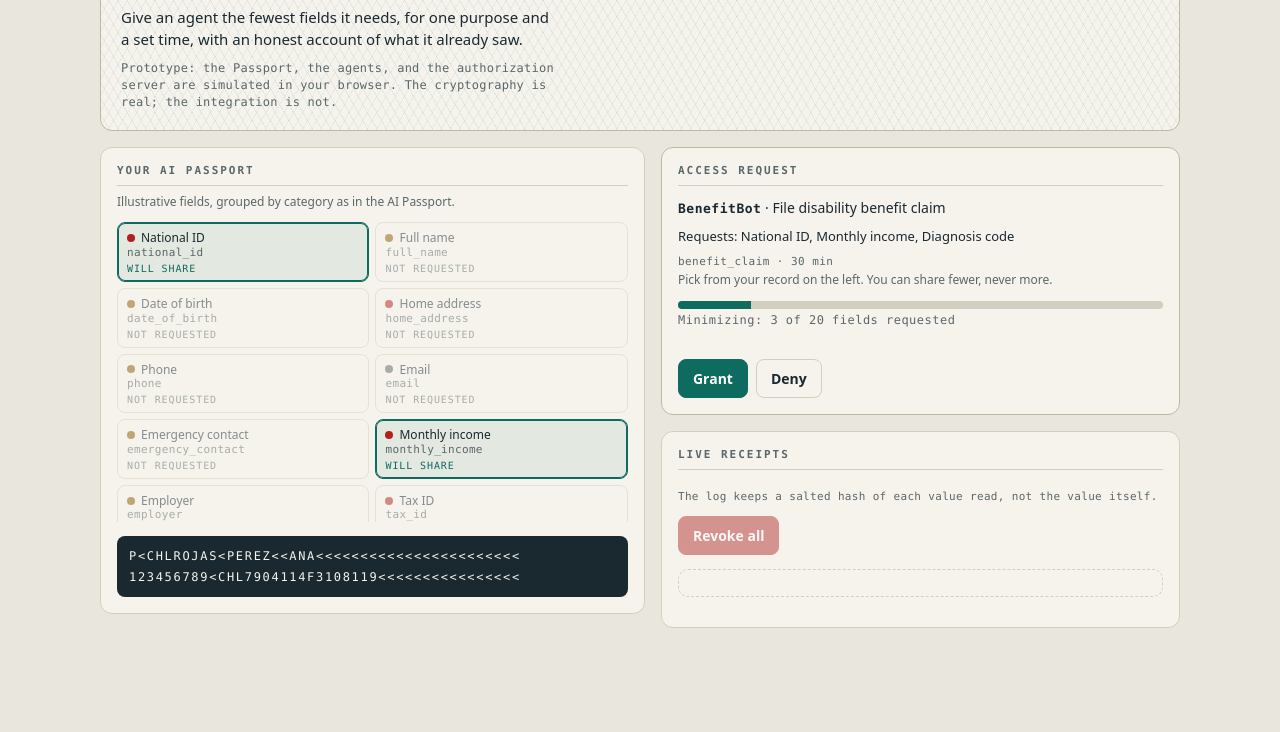
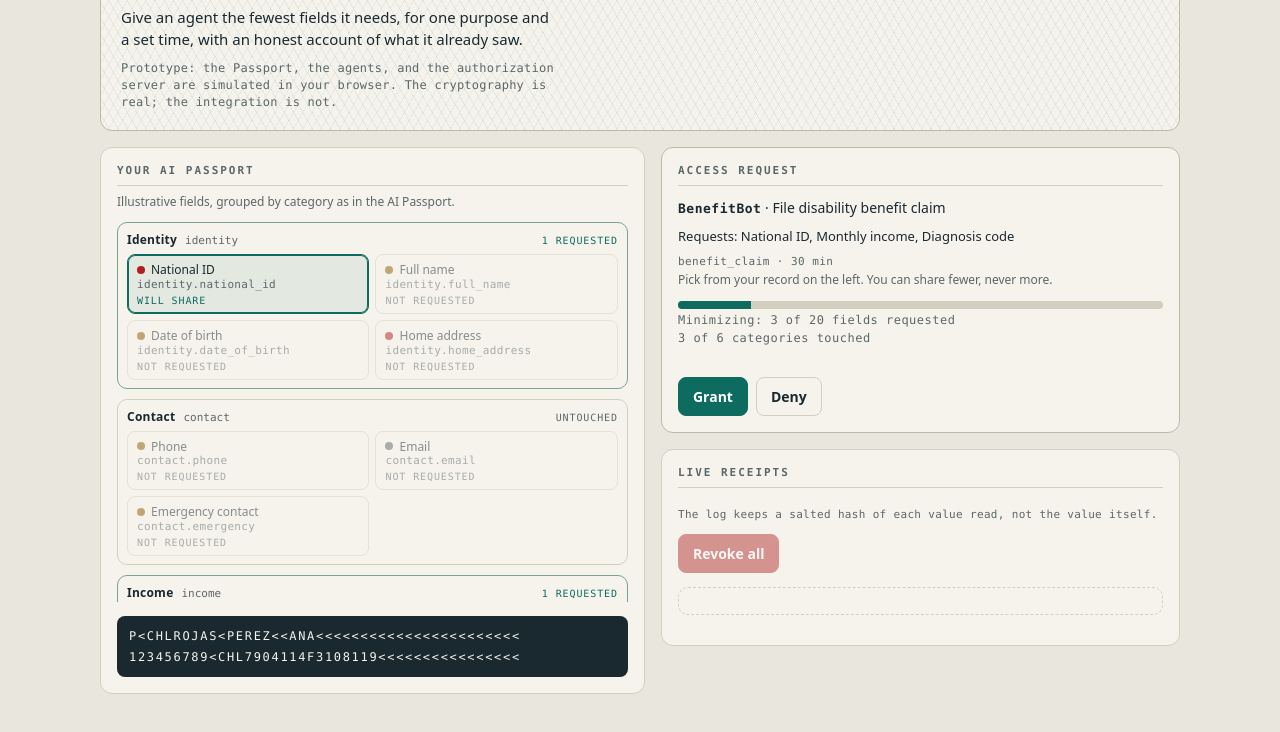
Before and after one commit to fcarvajalbrown/Salvoconducto, a website: page index.html in a window 1280 px wide. Shown: the part 110-842 px from the top of the page. Before the commit the page ends 810 px from the top, so only its background shows below. Drawn offline with Linux system fonts and the light colour scheme.

Commit message:
refactor: nest Passport fields under six categories with dotted scope paths
The demo showed 20 flat field keys while the AI Passport addresses data as
dotted scope paths under nested categories. A judge from Egoist would read the
flat model as not understanding the product.

Fields are now addressed as identity.national_id, income.monthly,
health.diagnosis_code and so on, under six declared categories. The Passport
exposes categories, categoryCount and categoryOf; the panel renders grouped by
category and the minimization meter reports categories touched alongside fields
requested. The nesting and dotted path mirror the published request format; the
categories and field content are ours, chosen for the benefit-claim scenario.

Dotted keys are not valid inside querySelector('#id'), so DOM ids are sanitized
separately from scope keys.

```diff
--- a/index.html
+++ b/index.html
@@ -99,7 +99,15 @@ h1 { font: 800 26px/1 var(--mono); letter-spacing: 0.14em; text-transform: upper
 .reqsummary { margin: 0 0 8px; font: 13px/1.4 var(--sans); display: flex; justify-content: space-between; gap: 10px; flex-wrap: wrap; }
 .reqsummary .reqmeta { color: var(--muted); font: 11px var(--mono); letter-spacing: 0.04em; }
 
-.fields { display: grid; grid-template-columns: 1fr 1fr; gap: 6px; max-height: 300px; overflow: auto; }
+.catalog { max-height: 380px; overflow: auto; display: flex; flex-direction: column; gap: 10px; }
+.catgroup { border: 1px solid var(--line); border-radius: 10px; padding: 8px 9px; }
+.catgroup.touched { border-color: color-mix(in srgb, var(--teal) 45%, var(--line)); }
+.cathead { display: flex; align-items: baseline; gap: 8px; margin-bottom: 6px; }
+.cathead .catname { font: 700 12px var(--sans); letter-spacing: 0.02em; }
+.cathead .catkey { color: var(--muted); font: 11px var(--mono); }
+.cathead .catcount { margin-left: auto; font: 10px var(--mono); letter-spacing: 0.09em; text-transform: uppercase; color: var(--muted); }
+.catgroup.touched .cathead .catcount { color: var(--teal); }
+.fields { display: grid; grid-template-columns: 1fr 1fr; gap: 6px; }
 @media (max-width: 520px) { .fields { grid-template-columns: 1fr; } }
 .field { border: 1px solid var(--line); border-radius: 8px; padding: 7px 9px; }
 .field .frow { display: flex; align-items: center; }
@@ -207,36 +215,64 @@ function stableStringify(v) {
 }
 
 
+const CATEGORIES = [
+  { id: 'identity', label: 'Identity' },
+  { id: 'contact', label: 'Contact' },
+  { id: 'income', label: 'Income' },
+  { id: 'payment', label: 'Payment' },
+  { id: 'health', label: 'Health' },
+  { id: 'schedule', label: 'Schedule' },
+];
+
 const FIELDS = [
-  { key: 'national_id', topic: 'Identity', sensitivity: 'high', label: 'National ID', value: '12.345.678-9' },
-  { key: 'full_name', topic: 'Identity', sensitivity: 'medium', label: 'Full name', value: 'Ana Rojas Pérez' },
-  { key: 'date_of_birth', topic: 'Identity', sensitivity: 'medium', label: 'Date of birth', value: '1979-04-11' },
-  { key: 'home_address', topic: 'Identity', sensitivity: 'high', label: 'Home address', value: 'Av. Grecia 1234, Ñuñoa' },
-  { key: 'phone', topic: 'Contacts', sensitivity: 'medium', label: 'Phone', value: '+56 9 8765 4321' },
-  { key: 'email', topic: 'Contacts', sensitivity: 'low', label: 'Email', value: 'ana.rojas@example.cl' },
-  { key: 'emergency_contact', topic: 'Contacts', sensitivity: 'medium', label: 'Emergency contact', value: 'M. Rojas +56 9 5555 1212' },
-  { key: 'monthly_income', topic: 'Income', sensitivity: 'high', label: 'Monthly income', value: 'CLP 520.000' },
-  { key: 'employer', topic: 'Income', sensitivity: 'medium', label: 'Employer', value: 'Independent' },
-  { key: 'tax_id', topic: 'Income', sensitivity: 'high', label: 'Tax ID', value: '12.345.678-9' },
-  { key: 'bank_account', topic: 'Payment', sensitivity: 'high', label: 'Bank account', value: 'Ch** **** **** 4417' },
-  { key: 'card_last4', topic: 'Payment', sensitivity: 'medium', label: 'Card (last 4)', value: '4417' },
-  { key: 'payment_history', topic: 'Payment', sensitivity: 'high', label: 'Payment history', value: '36 months of transactions' },
-  { key: 'diagnosis_code', topic: 'Health', sensitivity: 'high', label: 'Diagnosis code', value: 'ICD-10 G35' },
-  { key: 'full_medical_history', topic: 'Health', sensitivity: 'high', label: 'Full medical history', value: '14 years of records' },
-  { key: 'medications', topic: 'Health', sensitivity: 'high', label: 'Medications', value: 'ocrelizumab' },
-  { key: 'blood_type', topic: 'Health', sensitivity: 'medium', label: 'Blood type', value: 'O+' },
-  { key: 'disability_percent', topic: 'Health', sensitivity: 'high', label: 'Disability rating', value: '45%' },
-  { key: 'calendar_today', topic: 'Schedule', sensitivity: 'low', label: "Today's calendar", value: '2 events' },
-  { key: 'location', topic: 'Schedule', sensitivity: 'medium', label: 'Location', value: 'Santiago, CL' },
+  { key: 'identity.national_id', sensitivity: 'high', label: 'National ID', value: '12.345.678-9' },
+  { key: 'identity.full_name', sensitivity: 'medium', label: 'Full name', value: 'Ana Rojas Pérez' },
+  { key: 'identity.date_of_birth', sensitivity: 'medium', label: 'Date of birth', value: '1979-04-11' },
+  { key: 'identity.home_address', sensitivity: 'high', label: 'Home address', value: 'Av. Grecia 1234, Ñuñoa' },
+  { key: 'contact.phone', sensitivity: 'medium', label: 'Phone', value: '+56 9 8765 4321' },
+  { key: 'contact.email', sensitivity: 'low', label: 'Email', value: 'ana.rojas@example.cl' },
+  { key: 'contact.emergency', sensitivity: 'medium', label: 'Emergency contact', value: 'M. Rojas +56 9 5555 1212' },
+  { key: 'income.monthly', sensitivity: 'high', label: 'Monthly income', value: 'CLP 520.000' },
+  { key: 'income.employer', sensitivity: 'medium', label: 'Employer', value: 'Independent' },
+  { key: 'income.tax_id', sensitivity: 'high', label: 'Tax ID', value: '12.345.678-9' },
+  { key: 'payment.account', sensitivity: 'high', label: 'Bank account', value: 'Ch** **** **** 4417' },
+  { key: 'payment.card_last4', sensitivity: 'medium', label: 'Card (last 4)', value: '4417' },
+  { key: 'payment.history', sensitivity: 'high', label: 'Payment history', value: '36 months of transactions' },
+  { key: 'health.diagnosis_code', sensitivity: 'high', label: 'Diagnosis code', value: 'ICD-10 G35' },
+  { key: 'health.full_history', sensitivity: 'high', label: 'Full medical history', value: '14 years of records' },
+  { key: 'health.medications', sensitivity: 'high', label: 'Medications', value: 'ocrelizumab' },
+  { key: 'health.blood_type', sensitivity: 'medium', label: 'Blood type', value: 'O+' },
+  { key: 'health.disability_rating', sensitivity: 'high', label: 'Disability rating', value: '45%' },
+  { key: 'schedule.today', sensitivity: 'low', label: "Today's calendar", value: '2 events' },
+  { key: 'schedule.location', sensitivity: 'medium', label: 'Location', value: 'Santiago, CL' },
 ];
+
+const LABELS = new Map(CATEGORIES.map((c) => [c.id, c.label]));
+
+function categoryIdOf(key) {
+  return key.slice(0, key.indexOf('.'));
+}
+
+function decorate(f) {
+  const category = categoryIdOf(f.key);
+  return { ...f, category, categoryLabel: LABELS.get(category) };
+}
 
 function createPassport() {
   const map = new Map(FIELDS.map((f) => [f.key, f]));
   return {
-    list() { return FIELDS.map((f) => ({ ...f })); },
+    list() { return FIELDS.map(decorate); },
     get(key) { return map.get(key)?.value; },
-    meta(key) { const f = map.get(key); return f ? { ...f } : undefined; },
+    meta(key) { const f = map.get(key); return f ? decorate(f) : undefined; },
     count() { return FIELDS.length; },
+    categories() {
+      return CATEGORIES.map((c) => ({
+        ...c,
+        fields: FIELDS.filter((f) => categoryIdOf(f.key) === c.id).map(decorate),
+      }));
+    },
+    categoryCount() { return CATEGORIES.length; },
+    categoryOf(key) { const f = map.get(key); return f ? categoryIdOf(f.key) : undefined; },
   };
 }
 
@@ -371,12 +407,12 @@ function createLedger() {
 const BENEFIT_REQUEST = {
   agent: 'BenefitBot',
   task: 'File disability benefit claim',
-  fields: ['national_id', 'monthly_income', 'diagnosis_code'],
+  fields: ['identity.national_id', 'income.monthly', 'health.diagnosis_code'],
   purpose: 'benefit_claim',
   ttlMs: 30 * 60 * 1000,
 };
 
-const HELPER_OVERASK = { agent: 'HelperBot', field: 'full_medical_history', purpose: 'benefit_claim' };
+const HELPER_OVERASK = { agent: 'HelperBot', field: 'health.full_history', purpose: 'benefit_claim' };
 
 async function createWorld(secretHex) {
   const secret = secretHex ?? randomHex(16);
@@ -416,7 +452,7 @@ async function runScenario(world) {
   }
   const overAsk = await world.broker.read(token, HELPER_OVERASK.field, HELPER_OVERASK.purpose, HELPER_OVERASK.agent);
   world.auth.revoke(token.id);
-  const probe = await world.broker.read(token, 'diagnosis_code', BENEFIT_REQUEST.purpose, BENEFIT_REQUEST.agent);
+  const probe = await world.broker.read(token, 'health.diagnosis_code', BENEFIT_REQUEST.purpose, BENEFIT_REQUEST.agent);
   return {
     grants: [token],
     reads,
@@ -451,6 +487,9 @@ const EN = {
   purpose: 'purpose',
   expiresIn: 'expires in',
   minimization: 'Minimizing: {n} of {total} fields requested',
+  categoriesTouched: '{cats} of {catTotal} categories touched',
+  catAsked: '{n} requested',
+  catUntouched: 'untouched',
   grant: 'Grant',
   editFields: 'Edit fields',
   deny: 'Deny',
@@ -493,6 +532,9 @@ const ES = {
   purpose: 'propósito',
   expiresIn: 'vence en',
   minimization: 'Minimizando: {n} de {total} campos solicitados',
+  categoriesTouched: '{cats} de {catTotal} categorías tocadas',
+  catAsked: '{n} solicitado(s)',
+  catUntouched: 'sin tocar',
   grant: 'Conceder',
   editFields: 'Editar campos',
   deny: 'Denegar',
@@ -545,18 +587,22 @@ function el(tag, props = {}, kids = []) {
 function mrz(passport) {
   const norm = (s) => (s || '').normalize('NFD').replace(/[̀-ͯ]/g, '').toUpperCase().replace(/[^A-Z0-9]/g, '<');
   const pad = (s) => (s + '<'.repeat(44)).slice(0, 44);
-  const nameParts = norm(passport.meta('full_name')?.value || 'ANA ROJAS').split('<').filter(Boolean);
+  const nameParts = norm(passport.meta('identity.full_name')?.value || 'ANA ROJAS').split('<').filter(Boolean);
   const given = nameParts[0] || 'ANA';
   const surname = nameParts.slice(1).join('<') || 'ROJAS';
   const line1 = pad('P<CHL' + surname + '<<' + given);
-  const dob = (passport.meta('date_of_birth')?.value || '1979-04-11').replace(/[^0-9]/g, '').slice(2, 8) || '790411';
-  const docno = (passport.meta('national_id')?.value || '123456789').replace(/[^0-9]/g, '').slice(0, 9);
+  const dob = (passport.meta('identity.date_of_birth')?.value || '1979-04-11').replace(/[^0-9]/g, '').slice(2, 8) || '790411';
+  const docno = (passport.meta('identity.national_id')?.value || '123456789').replace(/[^0-9]/g, '').slice(0, 9);
   const line2 = pad(pad(docno).slice(0, 10) + 'CHL' + dob + '4F310811' + '9');
   return line1 + '\n' + line2;
 }
 
 function stampEl(kind, label) {
   return el('span', { class: 'stamp ' + kind, text: label });
+}
+
+function domId(key) {
+  return 'pf-' + key.replace(/\./g, '-');
 }
 
 function mount(root, { world, i18n }) {
@@ -606,9 +652,17 @@ function mount(root, { world, i18n }) {
     el('h2', { text: t('passportHeading') }),
     el('p', { class: 'note', text: t('passportNote') }),
   ]);
+  const catalog = el('div', { class: 'catalog' });
+  for (const cat of world.passport.categories()) {
+    const asked = cat.fields.filter((f) => requested.has(f.key)).length;
+    const head = el('div', { class: 'cathead' }, [
+      el('span', { class: 'catname', text: cat.label }),
+      el('span', { class: 'catkey', text: cat.id }),
+      el('span', { class: 'catcount', text: asked ? t('catAsked', { n: asked }) : t('catUntouched') }),
+    ]);
     const fields = el('div', { class: 'fields' });
-  for (const f of world.passport.list()) {
-    const card = el('div', { class: fieldClass(f.key), id: 'pf-' + f.key }, [
+    for (const f of cat.fields) {
+      const card = el('div', { class: fieldClass(f.key), id: domId(f.key) }, [
         el('div', { class: 'frow' }, [el('span', { class: 'dot ' + f.sensitivity }), el('span', { class: 'lab', text: f.label })]),
         el('div', { class: 'k', text: f.key }),
         el('div', { class: 'fstate', text: fieldStateText(f.key) }),
@@ -628,7 +682,9 @@ function mount(root, { world, i18n }) {
       cardEls.set(f.key, card);
       fields.append(card);
     }
-  passportPanel.append(fields, el('div', { class: 'mrz', text: mrz(world.passport) }));
+    catalog.append(el('div', { class: asked ? 'catgroup touched' : 'catgroup' }, [head, fields]));
+  }
+  passportPanel.append(catalog, el('div', { class: 'mrz', text: mrz(world.passport) }));
 
   const reqPanel = el('section', { class: 'panel pass', id: 'request' }, [el('h2', { text: t('requestHeading') })]);
   const requestedLabels = BENEFIT_REQUEST.fields.map((k) => world.passport.meta(k).label).join(', ');
@@ -639,18 +695,23 @@ function mount(root, { world, i18n }) {
   );
   const meter = el('div', { class: 'meter' }, [el('span', { id: 'meterbar' })]);
   const meterLabel = el('p', { class: 'meterlabel', id: 'meterlabel' });
+  const catLabel = el('p', { class: 'meterlabel', id: 'catlabel' });
   const stamps = el('div', { class: 'stamps', id: 'stamps' });
 
   function drawMeter() {
     const total = world.passport.count();
-    const n = granted ? grantedFields.size : selected.size;
+    const catTotal = world.passport.categoryCount();
+    const live = granted ? grantedFields : selected;
+    const n = live.size;
+    const cats = new Set([...live].map((k) => world.passport.categoryOf(k))).size;
     root.querySelector('#meterbar').style.width = Math.round((n / total) * 100) + '%';
     root.querySelector('#meterlabel').textContent = t('minimization', { n, total });
+    root.querySelector('#catlabel').textContent = t('categoriesTouched', { cats, catTotal });
   }
 
   const grantBtn = el('button', { class: 'primary', id: 'grant', text: t('grant') });
   const denyBtn = el('button', { id: 'deny', text: t('deny') });
-  reqPanel.append(meter, meterLabel, stamps, el('div', { class: 'controls' }, [grantBtn, denyBtn]));
+  reqPanel.append(meter, meterLabel, catLabel, stamps, el('div', { class: 'controls' }, [grantBtn, denyBtn]));
 
   const feedPanel = el('section', { class: 'panel', id: 'receipts' }, [el('h2', { text: t('receiptsHeading') })]);
   const feed = el('div', { class: 'feed', id: 'feed' });
@@ -699,7 +760,7 @@ function mount(root, { world, i18n }) {
     world.auth.revoke(token.id);
     revokeBtn.disabled = true;
     stamps.append(stampEl('revoked', t('stampRevoked')));
-    const probe = await world.broker.read(token, 'diagnosis_code', BENEFIT_REQUEST.purpose, BENEFIT_REQUEST.agent);
+    const probe = await world.broker.read(token, 'health.diagnosis_code', BENEFIT_REQUEST.purpose, BENEFIT_REQUEST.agent);
     proveBox.classList.add('dead');
     proveBox.replaceChildren(
       el('strong', { text: t('proveHeading') }),
--- a/src/scenario.mjs
+++ b/src/scenario.mjs
@@ -8,12 +8,12 @@ import { randomHex } from './cryptoutil.mjs';
 export const BENEFIT_REQUEST = {
   agent: 'BenefitBot',
   task: 'File disability benefit claim',
-  fields: ['national_id', 'monthly_income', 'diagnosis_code'],
+  fields: ['identity.national_id', 'income.monthly', 'health.diagnosis_code'],
   purpose: 'benefit_claim',
   ttlMs: 30 * 60 * 1000,
 };
 
-export const HELPER_OVERASK = { agent: 'HelperBot', field: 'full_medical_history', purpose: 'benefit_claim' };
+export const HELPER_OVERASK = { agent: 'HelperBot', field: 'health.full_history', purpose: 'benefit_claim' };
 
 export async function createWorld(secretHex) {
   const secret = secretHex ?? randomHex(16);
@@ -53,7 +53,7 @@ export async function runScenario(world) {
   }
   const overAsk = await world.broker.read(token, HELPER_OVERASK.field, HELPER_OVERASK.purpose, HELPER_OVERASK.agent);
   world.auth.revoke(token.id);
-  const probe = await world.broker.read(token, 'diagnosis_code', BENEFIT_REQUEST.purpose, BENEFIT_REQUEST.agent);
+  const probe = await world.broker.read(token, 'health.diagnosis_code', BENEFIT_REQUEST.purpose, BENEFIT_REQUEST.agent);
   return {
     grants: [token],
     reads,
--- a/src/strings/en.mjs
+++ b/src/strings/en.mjs
@@ -21,6 +21,9 @@ export const EN = {
   purpose: 'purpose',
   expiresIn: 'expires in',
   minimization: 'Minimizing: {n} of {total} fields requested',
+  categoriesTouched: '{cats} of {catTotal} categories touched',
+  catAsked: '{n} requested',
+  catUntouched: 'untouched',
   grant: 'Grant',
   editFields: 'Edit fields',
   deny: 'Deny',
--- a/src/strings/es.mjs
+++ b/src/strings/es.mjs
@@ -21,6 +21,9 @@ export const ES = {
   purpose: 'propósito',
   expiresIn: 'vence en',
   minimization: 'Minimizando: {n} de {total} campos solicitados',
+  categoriesTouched: '{cats} de {catTotal} categorías tocadas',
+  catAsked: '{n} solicitado(s)',
+  catUntouched: 'sin tocar',
   grant: 'Conceder',
   editFields: 'Editar campos',
   deny: 'Denegar',
--- a/src/styles.css
+++ b/src/styles.css
@@ -89,7 +89,15 @@ h1 { font: 800 26px/1 var(--mono); letter-spacing: 0.14em; text-transform: upper
 .reqsummary { margin: 0 0 8px; font: 13px/1.4 var(--sans); display: flex; justify-content: space-between; gap: 10px; flex-wrap: wrap; }
 .reqsummary .reqmeta { color: var(--muted); font: 11px var(--mono); letter-spacing: 0.04em; }
 
-.fields { display: grid; grid-template-columns: 1fr 1fr; gap: 6px; max-height: 300px; overflow: auto; }
+.catalog { max-height: 380px; overflow: auto; display: flex; flex-direction: column; gap: 10px; }
+.catgroup { border: 1px solid var(--line); border-radius: 10px; padding: 8px 9px; }
+.catgroup.touched { border-color: color-mix(in srgb, var(--teal) 45%, var(--line)); }
+.cathead { display: flex; align-items: baseline; gap: 8px; margin-bottom: 6px; }
+.cathead .catname { font: 700 12px var(--sans); letter-spacing: 0.02em; }
+.cathead .catkey { color: var(--muted); font: 11px var(--mono); }
+.cathead .catcount { margin-left: auto; font: 10px var(--mono); letter-spacing: 0.09em; text-transform: uppercase; color: var(--muted); }
+.catgroup.touched .cathead .catcount { color: var(--teal); }
+.fields { display: grid; grid-template-columns: 1fr 1fr; gap: 6px; }
 @media (max-width: 520px) { .fields { grid-template-columns: 1fr; } }
 .field { border: 1px solid var(--line); border-radius: 8px; padding: 7px 9px; }
 .field .frow { display: flex; align-items: center; }
```
Also changed, not shown: SPEC.md (+11 -6 lines), src/passport.mjs (+50 -22 lines), src/ui.mjs (+28 -9 lines), tests/broker.test.mjs (+4 -4 lines), tests/introspect.test.mjs (+8 -8 lines), tests/passport.test.mjs (+30 -4 lines), tests/receipts.test.mjs (+6 -6 lines), tests/scenario.test.mjs (+3 -3 lines), tests/token.test.mjs (+7 -7 lines). Lines whose indentation alone changed are shown as unchanged.
